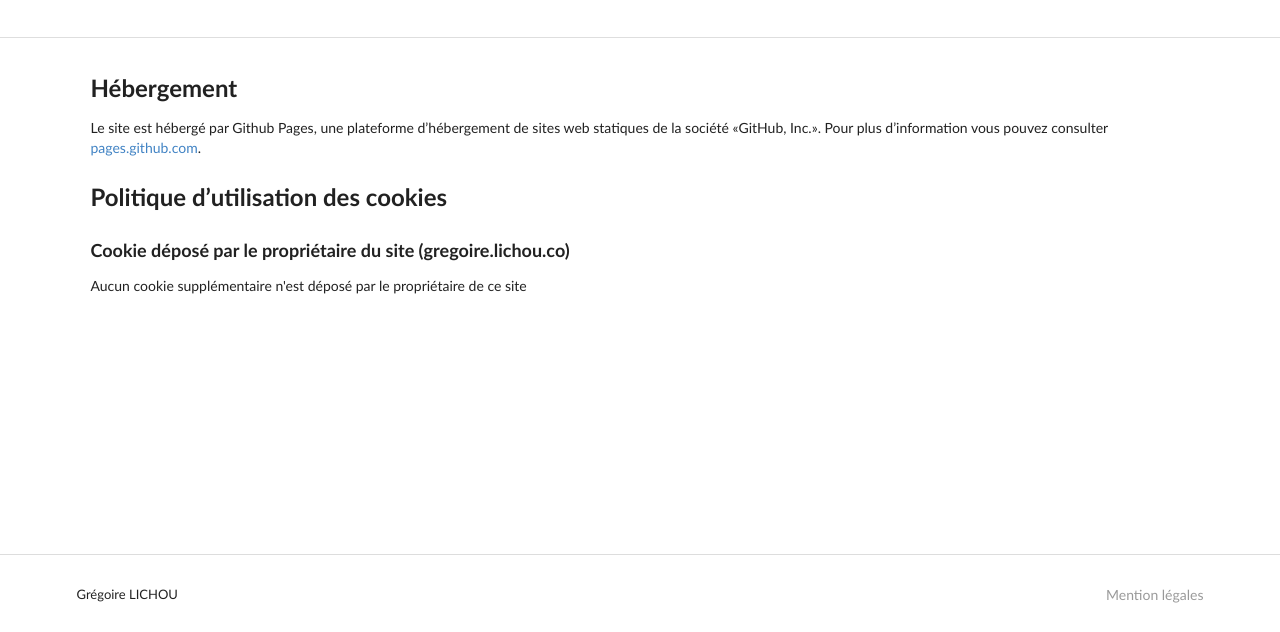
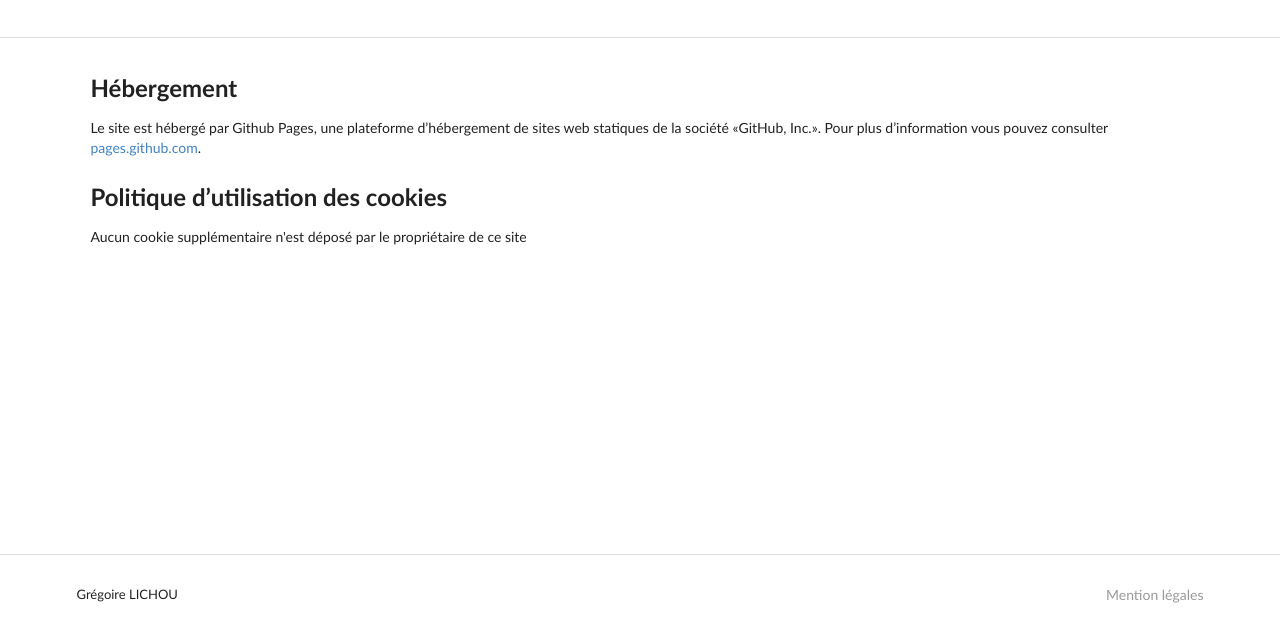
Before and after one commit to glichou/glichou.github.io, a plain HTML site: page mentions-legales.html in a window 1280 px wide. Shown: the part 168-800 px from the top of the page. Drawn offline with Linux system fonts and the light colour scheme.

Commit message:
Reformulation section cookie

```diff
--- a/mentions-legales.html
+++ b/mentions-legales.html
@@ -65,7 +65,6 @@
                     <h2>Hébergement</h2>
                     <p>Le site est hébergé par Github Pages, une plateforme d’hébergement de sites web statiques de la société <q>GitHub, Inc.</q>. Pour plus d’information vous pouvez consulter <a href="https://pages.github.com">pages.github.com</a>.</p>
                     <h2>Politique d’utilisation des cookies</h2>
-                    <h3>Cookie déposé par le propriétaire du site (gregoire.lichou.co)</h3>
                     <p>Aucun cookie supplémentaire n'est déposé par le propriétaire de ce site</p>
                 </div>
             </main>
```
